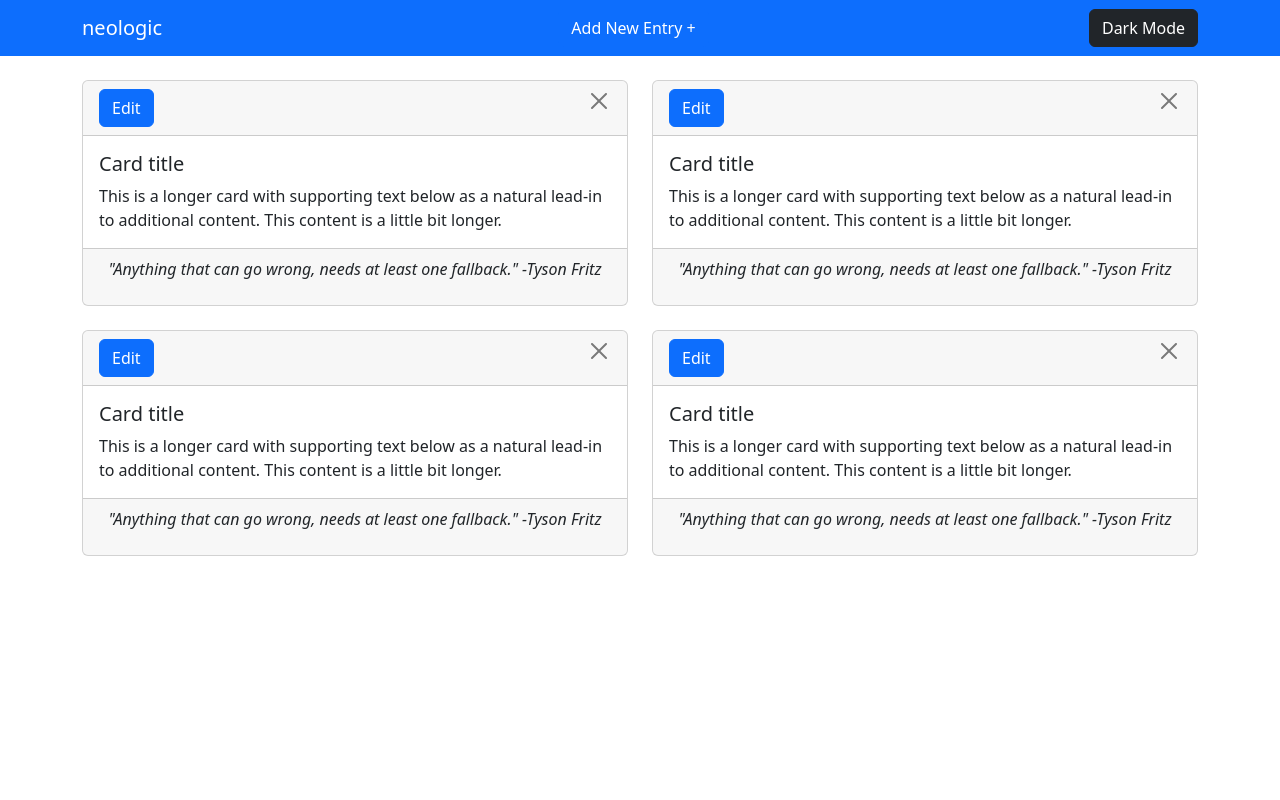
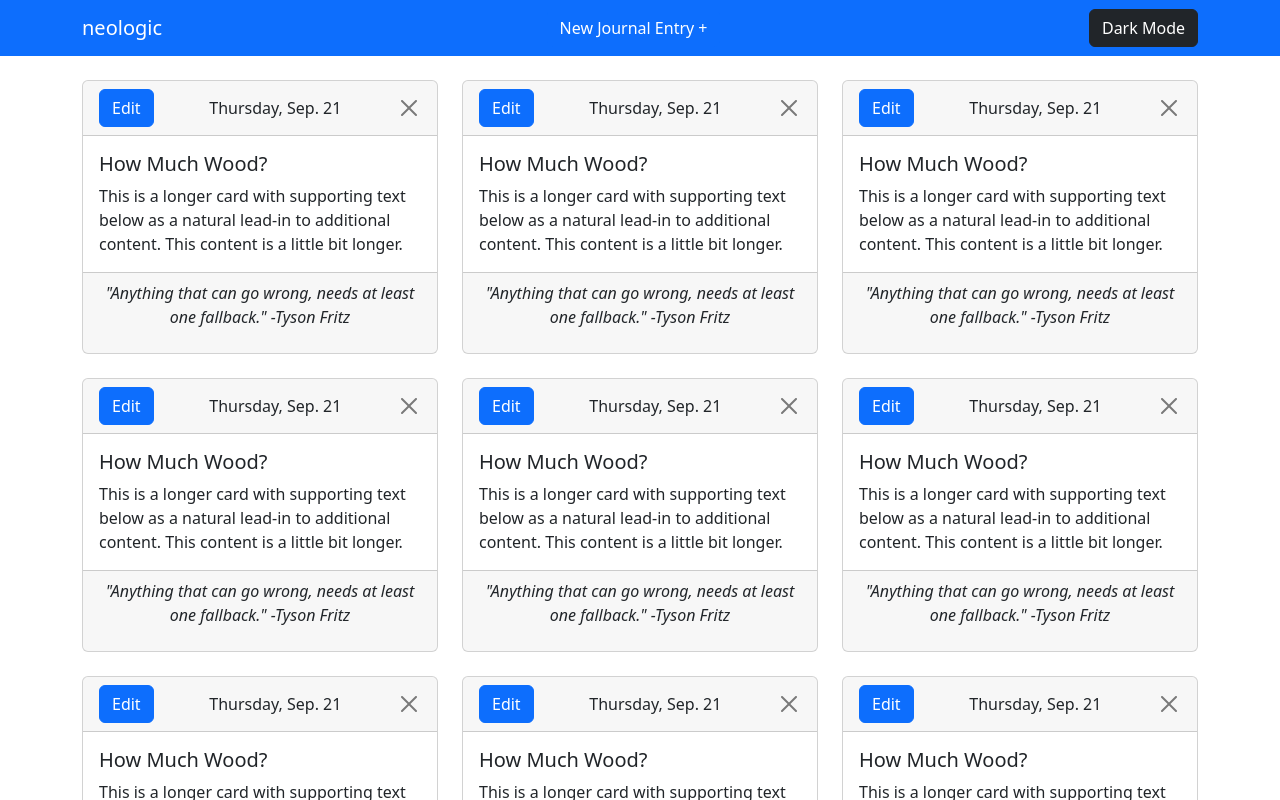
Before and after one commit to tysongf/neologic-blog, a React (Create React App) app in the folder client/: page / in a window 1280 px wide. Shown: the top 800 px of the page. Built offline with nearby package versions, Linux system fonts and the light colour scheme.

Commit message:
UI improvements and made entry item dynamic.

```diff
--- a/client/src/components/Entries/EntryItem.js
+++ b/client/src/components/Entries/EntryItem.js
@@ -1,8 +1,23 @@
 import { useState } from "react";
-import { Col, Card, Row, Button, CloseButton, Form } from "react-bootstrap";
+import {
+   Col,
+   Card,
+   Row,
+   Button,
+   CloseButton,
+   Form,
+   Badge,
+   Stack,
+} from "react-bootstrap";
 import "./EntryItem.css";
 
-function EntryItem() {
+function EntryItem(props) {
+   const entry = {
+      title: "How Much Wood?",
+      description:
+         "This is a longer card with supporting text below as a natural lead-in to additional content. This content is a little bit longer.",
+   };
+
    const [editing, setEditing] = useState(false);
 
    const toggleEdit = () => {
@@ -13,34 +28,26 @@ function EntryItem() {
       <Col>
          <Card variant="primary">
             <Card.Header>
-               <Row>
-                  <Col>
+               <Stack direction="horizontal">
                   {!editing && (
                      <Button variant="primary" onClick={toggleEdit}>
                         Edit
                      </Button>
                   )}{" "}
-                     {editing && <Button variant="success">Save</Button>}{" "}
                   {editing && (
                      <Button variant="danger" onClick={toggleEdit}>
                         Cancel
                      </Button>
                   )}
-                  </Col>
-                  <Col className="text-end">
-                     <CloseButton></CloseButton>
-                  </Col>
-               </Row>
+                  <div className="ms-auto">Thursday, Sep. 21</div>
+                  <CloseButton className="ms-auto"></CloseButton>
+               </Stack>
             </Card.Header>
             {!editing && (
                <>
                   <Card.Body>
-                     <Card.Title>Card title</Card.Title>
-                     <Card.Text>
-                        This is a longer card with supporting text below as a
-                        natural lead-in to additional content. This content is a
-                        little bit longer.
-                     </Card.Text>
+                     <Card.Title>{entry.title}</Card.Title>
+                     <Card.Text>{entry.description}</Card.Text>
                   </Card.Body>
                   <Card.Footer className="text-center">
                      <blockquote>
@@ -63,14 +70,29 @@ function EntryItem() {
                         controlId="exampleForm.ControlInput1"
                      >
                         <Form.Label>Entry Title</Form.Label>
-                        <Form.Control type="email" autoFocus />
+                        <Form.Control
+                           type="text"
+                           autoFocus
+                           value={entry.title}
+                        />
                      </Form.Group>
                      <Form.Group
                         className="mb-3"
                         controlId="exampleForm.ControlTextarea1"
                      >
                         <Form.Label>Entry Description</Form.Label>
-                        <Form.Control as="textarea" rows={7} />
+                        <Form.Control
+                           as="textarea"
+                           rows={7}
+                           value={entry.description}
+                        />
+                     </Form.Group>
+                     <Form.Group>
+                        {editing && (
+                           <div className="d-grid">
+                              <Button variant="success">Save</Button>
+                           </div>
+                        )}{" "}
                      </Form.Group>
                   </Form>
                </Card.Body>
--- a/client/src/components/Entries/EntryList.css
+++ b/client/src/components/Entries/EntryList.css
@@ -0,0 +1,3 @@
+.custom-bg {
+   background: red;
+}
--- a/client/src/components/Entries/EntryList.js
+++ b/client/src/components/Entries/EntryList.js
@@ -1,11 +1,12 @@
 import { Container, Row } from "react-bootstrap";
 import EntryItem from "./EntryItem";
+import "./EntryList.css";
 
 function EntryList() {
    return (
       <Container>
-         <Row xs={1} md={2} className="g-4 mt-0">
-            {Array.from({ length: 4 }).map((_, idx) => (
+         <Row xs={1} md={2} xl={3} className="g-4 mt-0">
+            {Array.from({ length: 13 }).map((_, idx) => (
                <EntryItem></EntryItem>
             ))}
          </Row>
--- a/client/src/components/Entries/EntryModal.js
+++ b/client/src/components/Entries/EntryModal.js
@@ -10,7 +10,7 @@ const EntryModal = (props) => {
    return (
       <>
          <Button variant="primary light" onClick={handleShow}>
-            Add New Entry +
+            New Journal Entry +
          </Button>
          <Modal show={show} onHide={handleClose}>
             <Modal.Header closeButton>
@@ -22,14 +22,14 @@ const EntryModal = (props) => {
                      className="mb-3"
                      controlId="exampleForm.ControlInput1"
                   >
-                     <Form.Label>Entry Title</Form.Label>
+                     <Form.Label>Title</Form.Label>
                      <Form.Control type="email" autoFocus />
                   </Form.Group>
                   <Form.Group
                      className="mb-3"
                      controlId="exampleForm.ControlTextarea1"
                   >
-                     <Form.Label>Entry Description</Form.Label>
+                     <Form.Label>Description</Form.Label>
                      <Form.Control as="textarea" rows={7} />
                   </Form.Group>
 
```
Lines whose indentation alone changed are shown as unchanged.
